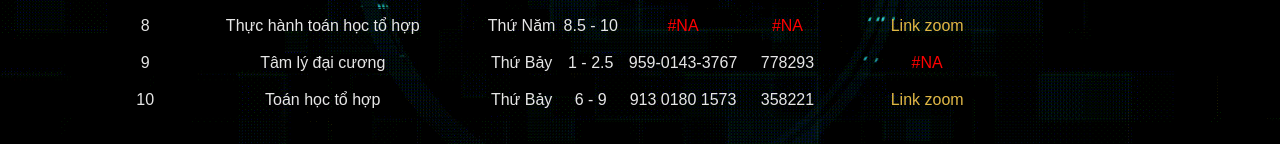
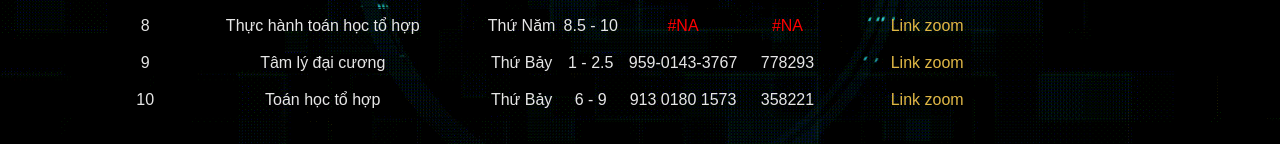
Before and after one commit to nltruonq/20ctt4c-nlt, a plain HTML site: page index.html in a window 1280 px wide. Shown: the part 459-603 px from the top of the page. Drawn offline with Linux system fonts and the light colour scheme.

Commit message:
Update index.html

```diff
--- a/index.html
+++ b/index.html
@@ -117,7 +117,7 @@
                             <td>1 - 2.5</td>
                             <td>959-0143-3767</td>
                             <td>778293</td>
-                            <td><a class="NA" href="#" target="_blank">#NA</a></td></tr><tr class="schedule-item">
+                            <td><a class="" href="https://zoom.us/j/95901433767?pwd=U2ZRRXFxWVZtZGMxVzIraEEvZVNNUT09" target="_blank">Link zoom</a></td></tr><tr class="schedule-item">
 
                             <td class="index hidden-mb">10</td>
                             <td>Toán học tổ hợp</td>
```
